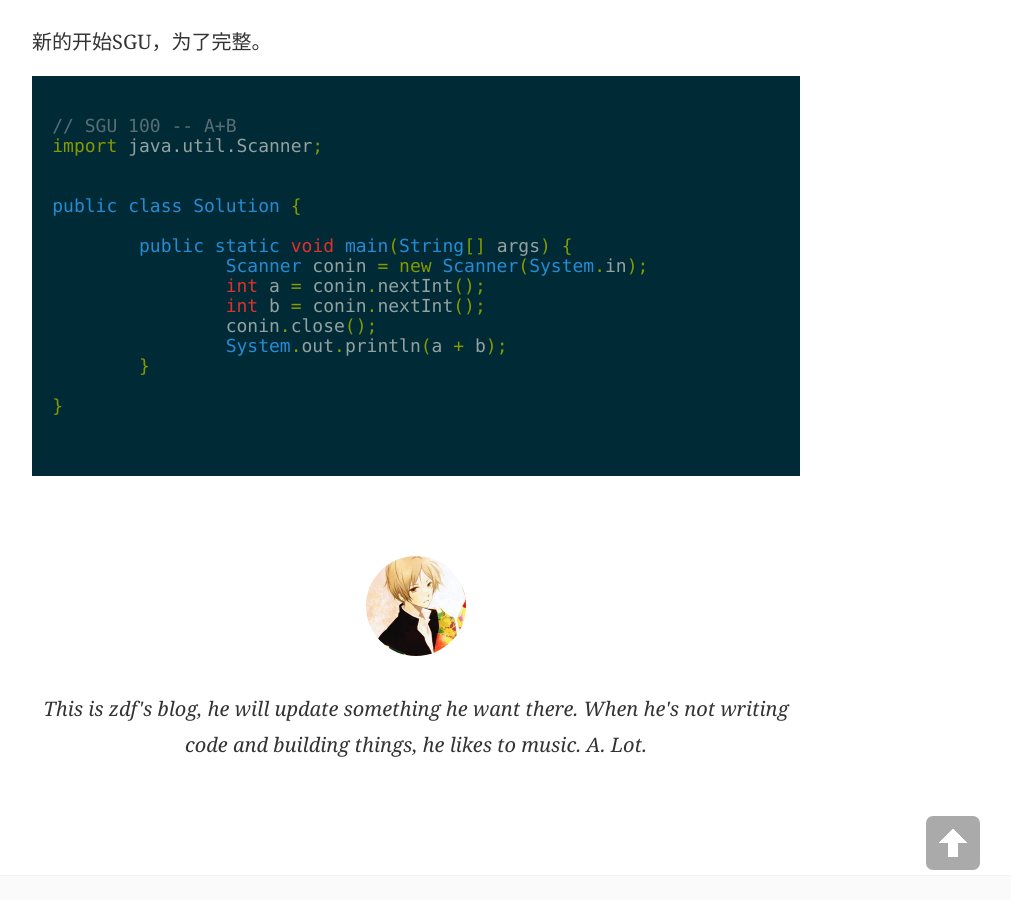
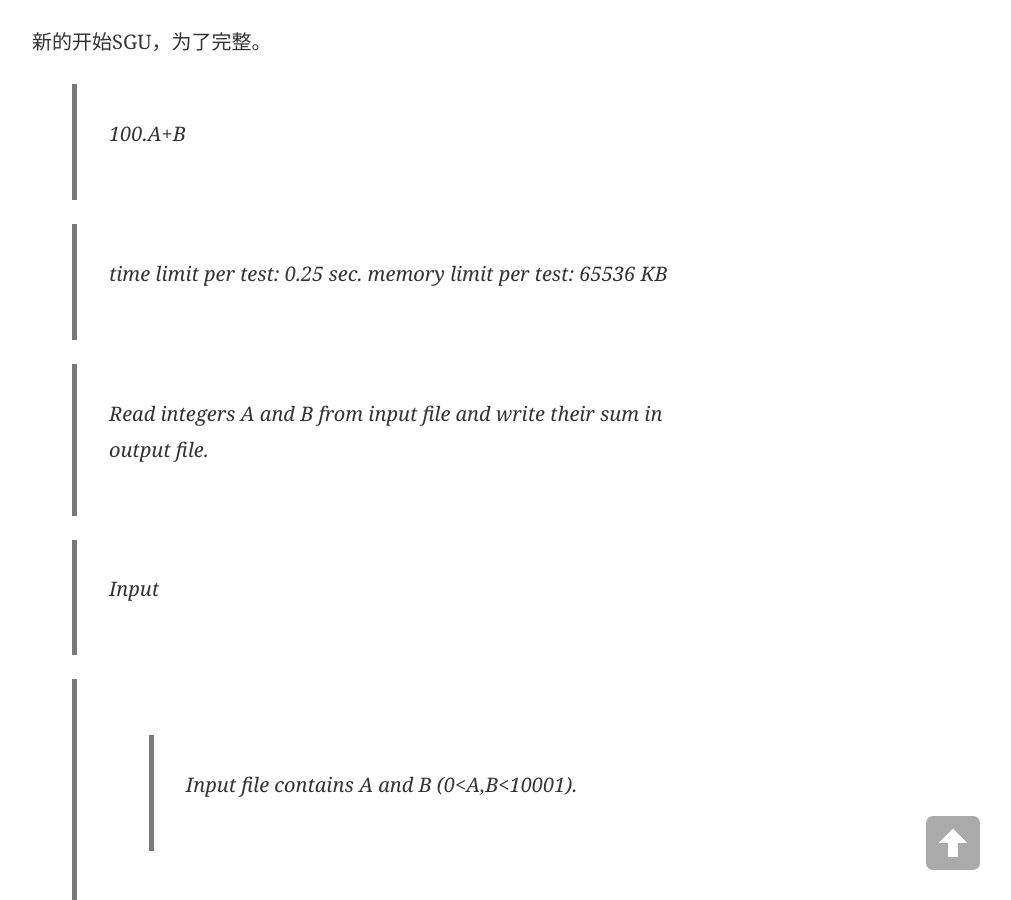
Before and after one commit to zdf1230/zdf1230.github.io, a Jekyll site: the page built from _posts/2015-4-15-SGU100.md, in a window 1280 px wide and 900 px high, scrolled down 395 px. Shown: the whole window, without its empty margins (224-1235 px from the left). Built offline with Jekyll 4.4.1, drawn with Linux system fonts in a browser that asks for light colours; nearby versions of some CDN libraries; some web fonts are replaced; Markdown is read by kramdown in place of the engine named in the settings; comment, search, counter and statistics services are not loaded; some of the changed text lies outside the part shown.

Commit message:
UpdateSGU101

````diff
--- a/_posts/2015-4-15-SGU100.md
+++ b/_posts/2015-4-15-SGU100.md
@@ -9,6 +9,31 @@ comments: true
 ---
 
 新的开始SGU，为了完整。
+
+>100.A+B
+
+>time limit per test: 0.25 sec.
+>memory limit per test: 65536 KB
+
+>Read integers A and B from input file and write their sum in output file.
+
+>Input
+
+>>Input file contains A and B (0<A,B<10001).
+
+>Output
+
+>>Write answer in output file.
+
+>Sample Input
+
+>>5 3
+
+>Sample Output
+
+>>8
+
+
 
 ```java
 
````
Also changed, not shown: _posts/2015-4-19-SGU101.md (+3 -2 lines).
